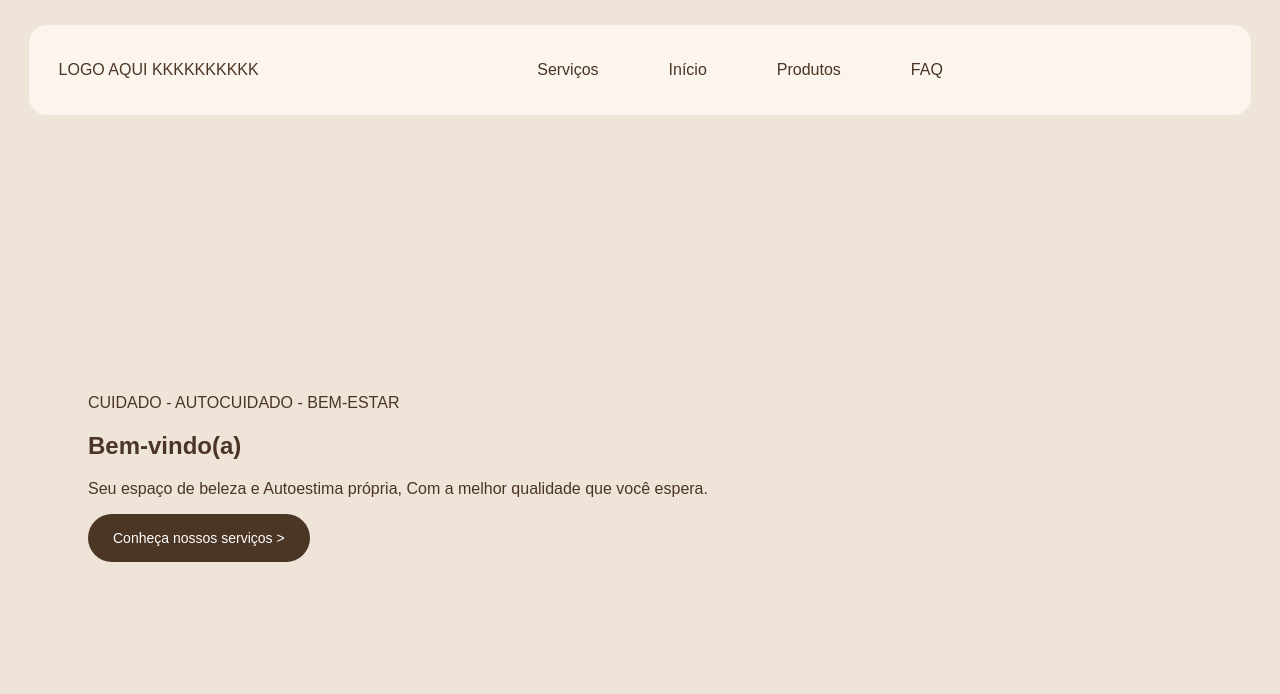
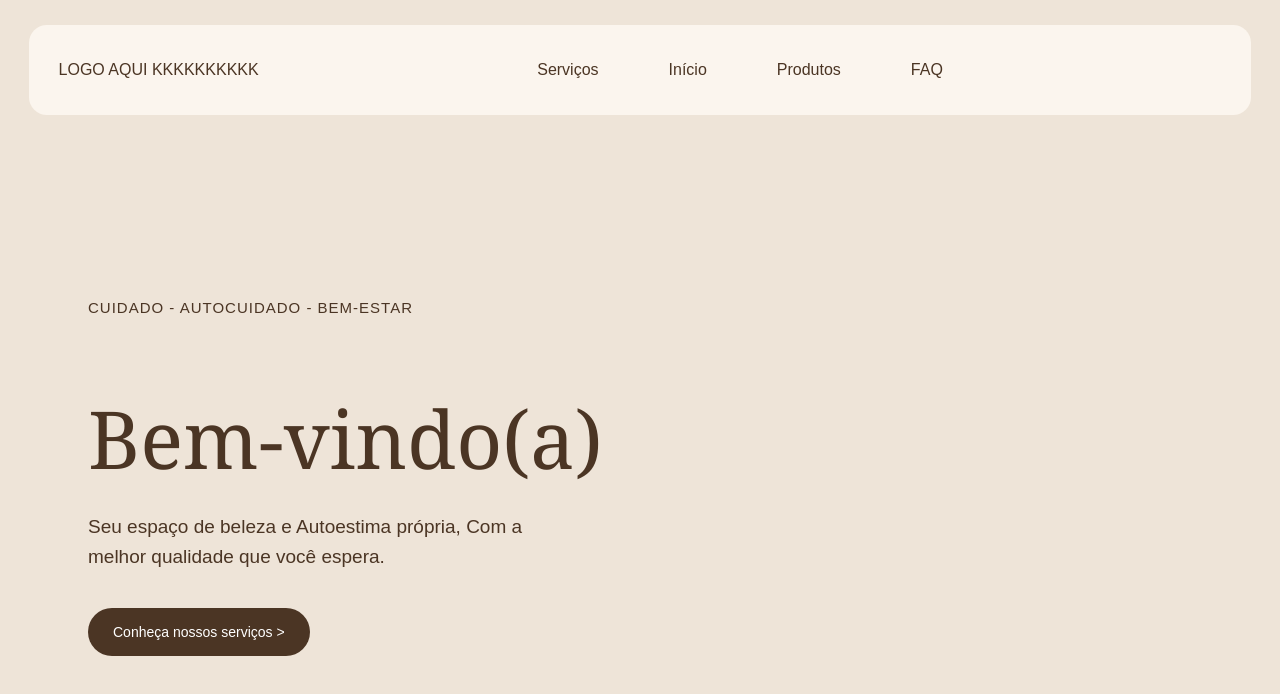
Before and after one commit to luanj12183/Projeto_Integrador_Uni-, a website: page nextpag/salao.html in a window 1280 px wide. Drawn offline with Linux system fonts and the light colour scheme.

Commit message:
Melhorado todos os textos do site e estilizados

```diff
--- a/nextpag/salao.css
+++ b/nextpag/salao.css
@@ -60,6 +60,7 @@ nav a {
 
 /* Botão (Conheça nossos serviços, professor) */
 
+
 button {
     padding: 16px 25px;
     border: none;
@@ -69,3 +70,32 @@ button {
     font-size: 14px;
     cursor: pointer;
 }
+
+/* MELHORAR ESSES TEXTOS QUE ESTÃO FEIOSOS DMSSS ;000*/
+
+.conteudo {
+    max-width: 600px;
+}
+
+.subtitulo {
+
+    font-size: 15px;
+    letter-spacing: 1px;
+}
+
+/*Mudar o BEM VINDO do html*/
+h1 {
+    margin-bottom: 20px;
+    font-family: Georgia, serif;
+    font-size: 80px;
+    font-weight: 500;
+}
+
+.descricao {
+    max-width: 450px;
+    margin-bottom: 35px;
+    font-size: 19px;
+    line-height: 1.6;
+}
+
+/* FALTA A LOGO PESSOAL, VOU FAZER O CODIGO DE ESTILIZAÇÃO DELA PODE DEIXAR COMIGO :))))*/
```
